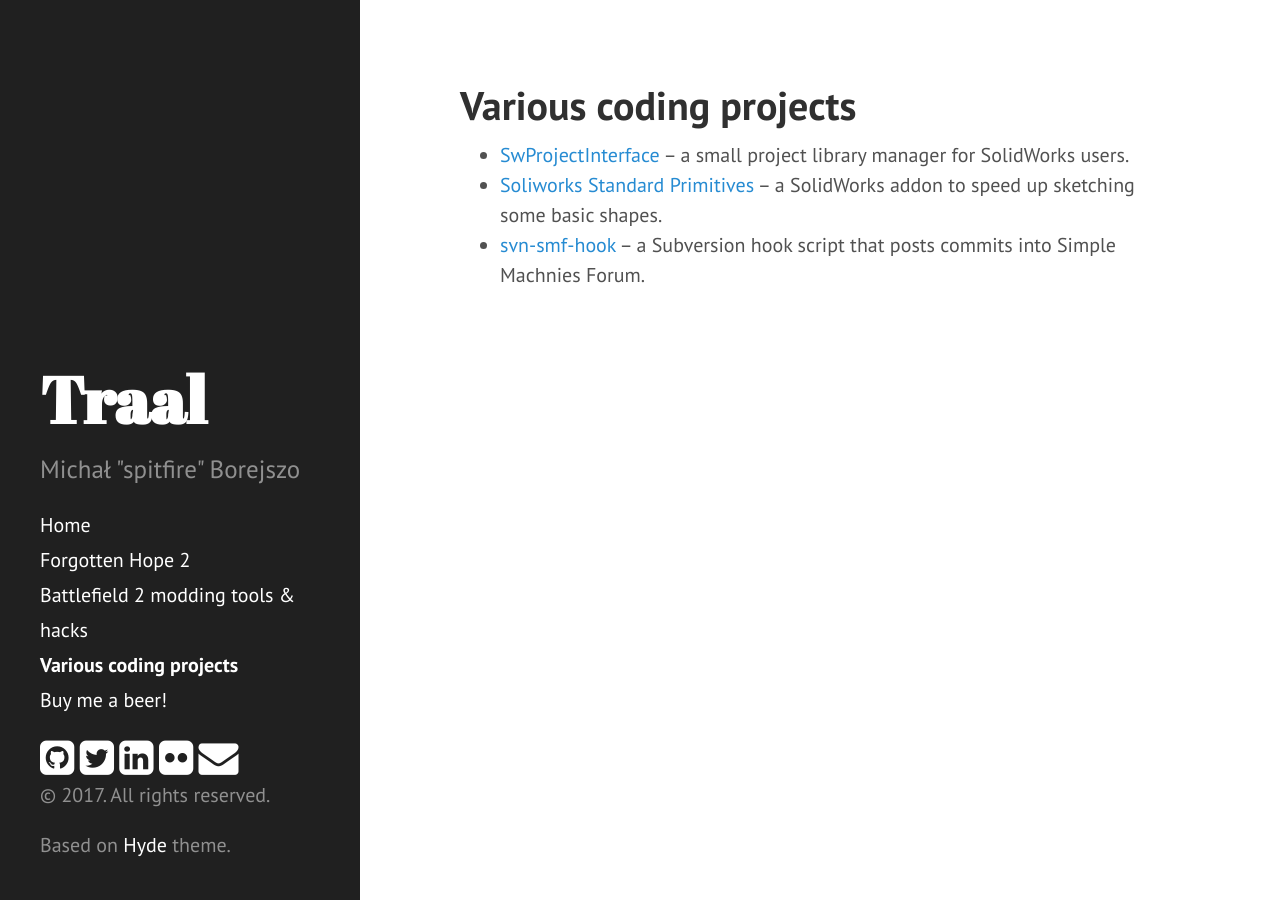
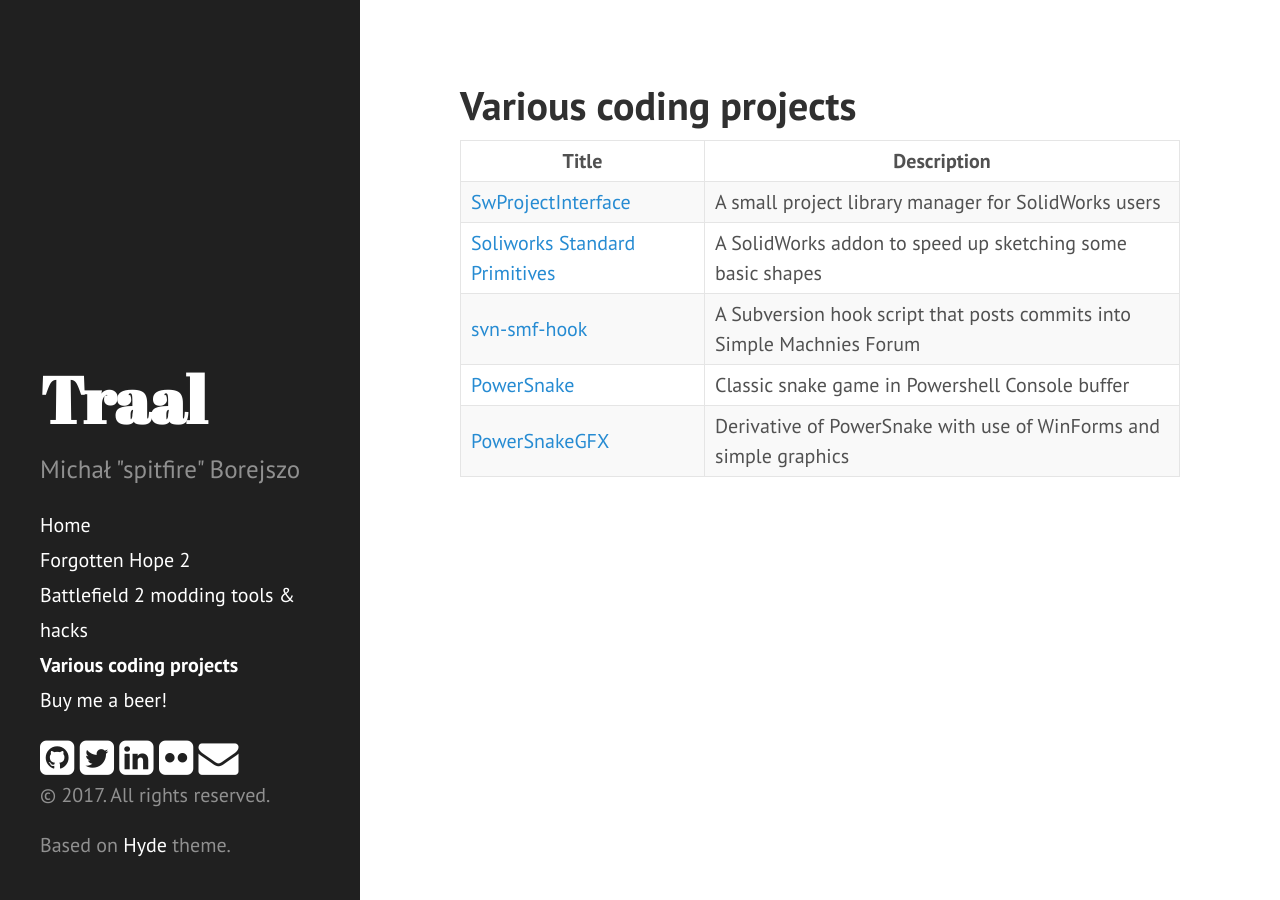
Before and after one commit to spitfire05/spitfire05.github.io, a Jekyll site: the page built from 50_various-coding-projects.md, in a window 1280 px wide. Built offline with Jekyll 4.4.1, drawn with Linux system fonts in a browser that asks for light colours; nearby versions of some CDN libraries; comment, search, counter and statistics services are not loaded.

Commit message:
Update 50_various-coding-projects.md
* add powersnakes
* chnage layout to table

```diff
--- a/50_various-coding-projects.md
+++ b/50_various-coding-projects.md
@@ -6,6 +6,11 @@ author: spitfire
 layout: page
 guid: http://traal.eu/wp/?page_id=81
 ---
-  * [SwProjectInterface](https://github.com/spitfire05/SwProjectInterface "SwProjectInterface") &#8211; a small project library manager for SolidWorks users.
-  * [Soliworks Standard Primitives](https://github.com/spitfire05/swsp "Soliworks Standard Primitives") &#8211; a SolidWorks addon to speed up sketching some basic shapes.
-  * [svn-smf-hook](https://github.com/spitfire05/svn-smf-hook "svn-smf-hook") &#8211; a Subversion hook script that posts commits into Simple Machnies Forum.
+
+| Title | Description |
+| --- | --- |
+| [SwProjectInterface](https://github.com/spitfire05/SwProjectInterface "SwProjectInterface") | A small project library manager for SolidWorks users |
+| [Soliworks Standard Primitives](https://github.com/spitfire05/swsp "Soliworks Standard Primitives") | A SolidWorks addon to speed up sketching some basic shapes |
+| [svn-smf-hook](https://github.com/spitfire05/svn-smf-hook "svn-smf-hook") | A Subversion hook script that posts commits into Simple Machnies Forum |
+| [PowerSnake](https://github.com/spitfire05/PowerSnake) | Classic snake game in Powershell Console buffer |
+| [PowerSnakeGFX](https://github.com/spitfire05/PowerSnakeGFX) | Derivative of PowerSnake with use of WinForms and simple graphics |
```
